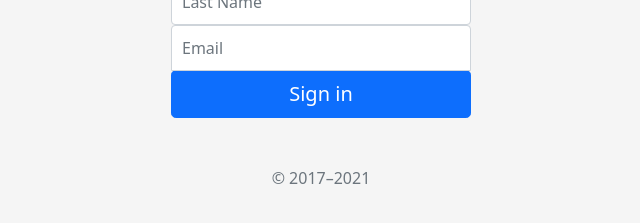
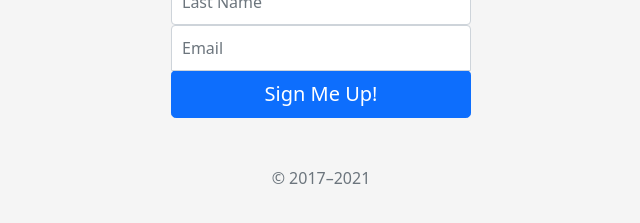
Before and after one commit to AlbertoRoldanUX-code/Newsletter-Signup, a website: page signup.html in a window 1280 px wide. Shown: the part 413-636 px from the top of the page, 319-959 px from the left. Drawn offline with nearby package versions, Linux system fonts and the light colour scheme.

Commit message:
Edit button text

```diff
--- a/signup.html
+++ b/signup.html
@@ -29,7 +29,7 @@
       <input type="text" class="form-control" placeholder="Last Name" required>
       <input type="email" class="form-control" placeholder="Email" required>
 
-      <button class="w-100 btn btn-lg btn-primary" type="submit">Sign in</button>
+      <button class="w-100 btn btn-lg btn-primary" type="submit">Sign Me Up!</button>
       <p class="mt-5 mb-3 text-muted">&copy; 2017–2021</p>
     </form>
   </main>
```
